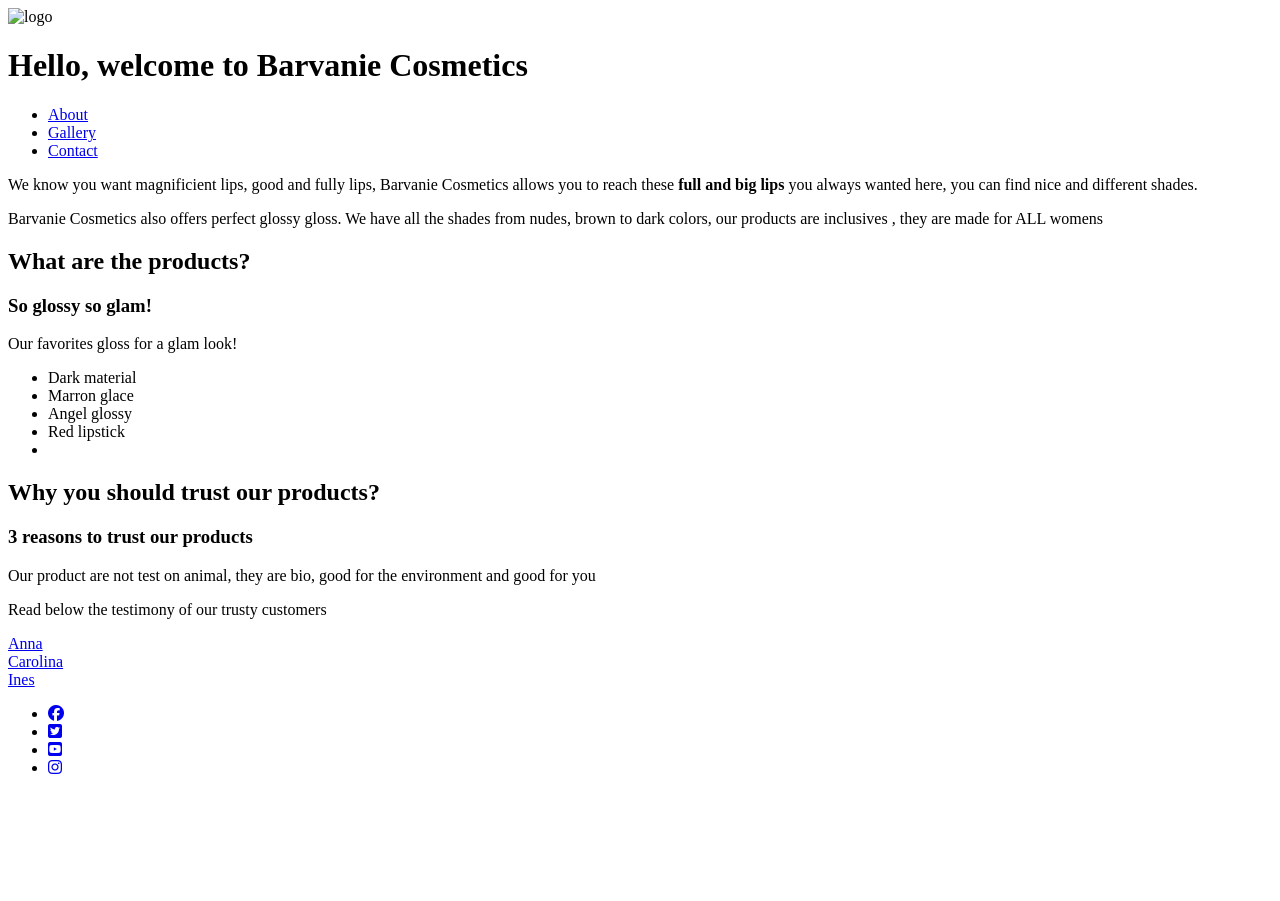
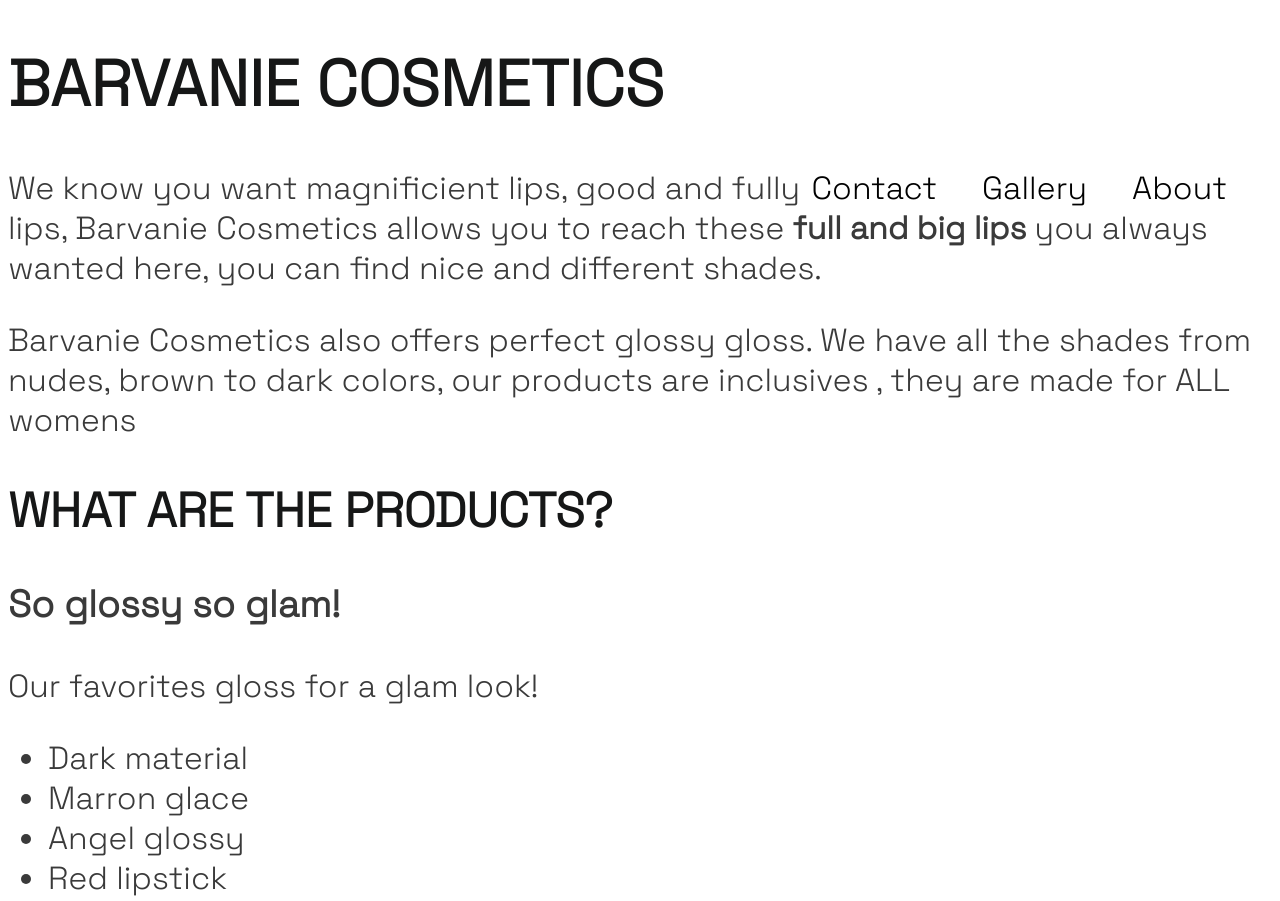
Before and after one commit to Nk0m/B-cosmetic-repo, a plain HTML site: page index.html in a window 1280 px wide. Shown: the top 901 px of the page. Before the commit the page ends 800 px from the top, so only its background shows below. Drawn offline with Linux system fonts and the light colour scheme; files that its build step writes are made by us from their sources.

Commit message:
try to modify menu style but not workging, add some styles

```diff
--- a/assets/css/style.css
+++ b/assets/css/style.css
@@ -0,0 +1,48 @@
+
+/*Fonts*/
+@import url('https://fonts.googleapis.com/css2?family=Space+Grotesk:wght@300&display=swap');
+
+
+body{
+
+    font-family: 'Space Grotesk', sans-serif;
+    font-weight: 300;
+    color: #3a3a3a;
+    font-size: 2em;
+}
+
+/*headings and logo/*/
+h1,h2{
+    font-family: 'Space Grotesk', sans-serif;
+    text-transform: uppercase;
+    color: rgb(22, 23, 23);
+    }
+
+.header img{
+    float: left;
+    width: 10px;
+    height: 30px;
+    font-size: 130%;
+    background: none;
+
+}
+#header h1 {
+    top: 22px;
+    left: 12px;
+  }
+
+  #menu {
+    font-size: 100%;
+  }
+
+  #menu li{
+    float: right;
+    list-style-type: none;
+    margin-right: 45px;
+
+  }
+
+#menu a {
+    text-decoration: none;
+    color: black;
+}
--- a/index.html
+++ b/index.html
@@ -9,7 +9,7 @@
     <link rel="stylesheet" href="style.css" type="text/css">
 
     <title>Barvanie Cosmetics</title>
-    <link rel="icon" href="image/Blogo.png" type="image/x-icon">
+    <link rel="icon" href="assets/images/Logo.png" type="image/x-icon">
 
     <!--create an icon and put here
 
@@ -22,17 +22,23 @@
 <body>
     <header>
 <!-- create navigation, label them logo -->
-    <a href="index.html"> </a>
-        <div class="hearder">
-        <img src="image/Blogo.png" alt="logo" />
-        <h1>Hello, welcome to Barvanie Cosmetics</h1>
+    <a href="index.html" class="active"> </a>
+        <div menu="header">
+     <!--   <img src="assets/images/Logo.png" alt="logo" />-->
+        <h1 id="logo"> Barvanie Cosmetics</h1>
         <div>
 
-<nav id="menu">
-            <ul>
-                <li><a href="about.html">About</a></li>
-                <li><a href="#">Gallery</a></li>
-                <li><a href="Contact.html">Contact</a></li>
+<nav>
+            <ul id="menu">
+                <li>
+                    <a href="about.html">About</a>
+                </li>
+                <li>
+                    <a href="#">Gallery</a>
+                </li>
+                <li>
+                    <a href="contact.html">Contact</a>
+                </li>
 
 
         </nav>
```
Also changed, not shown: assets/images/Logo.png (added), assets/images/glosy.jpg (added), assets/images/products.png (added), 1 other file.
